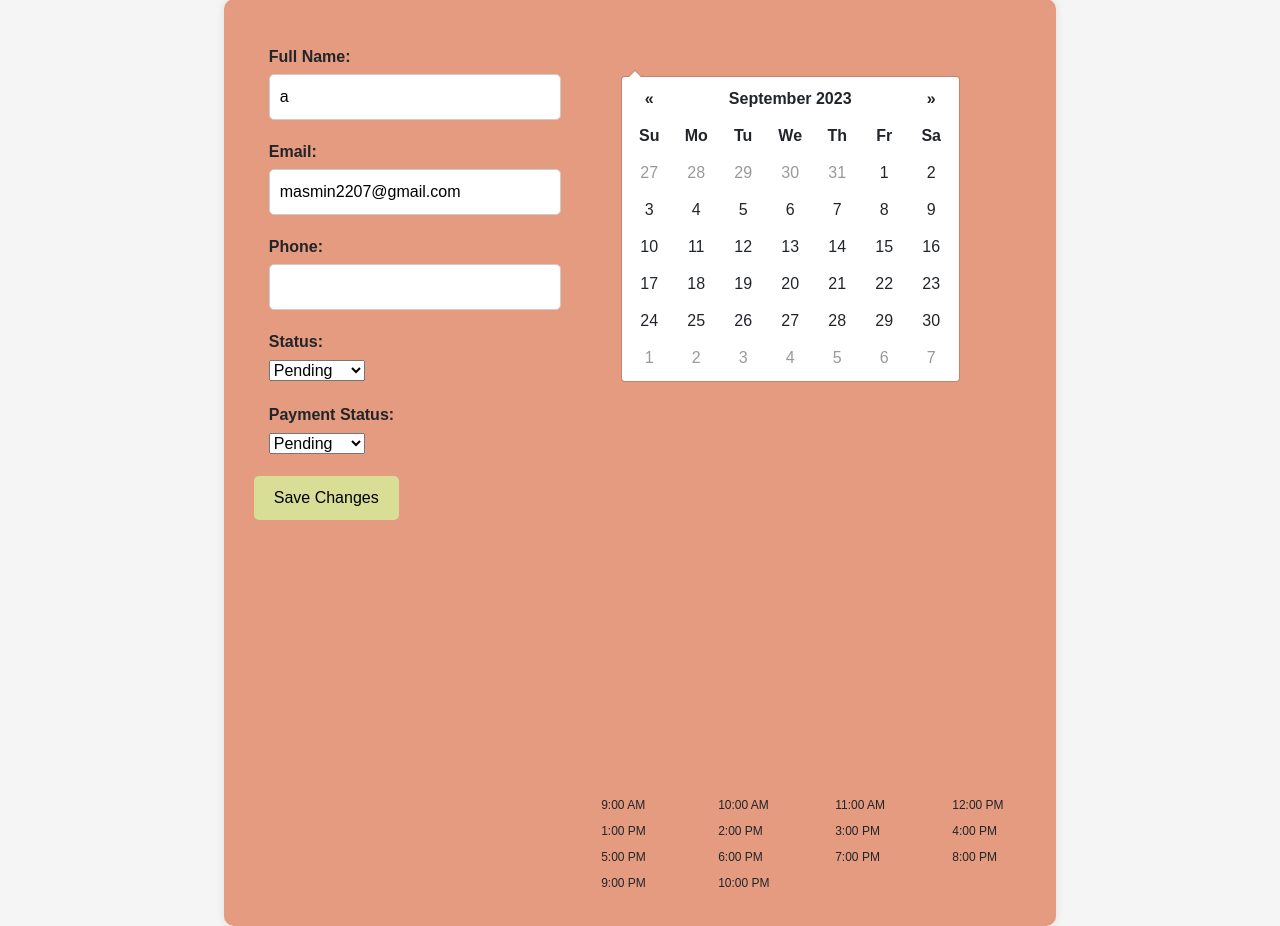
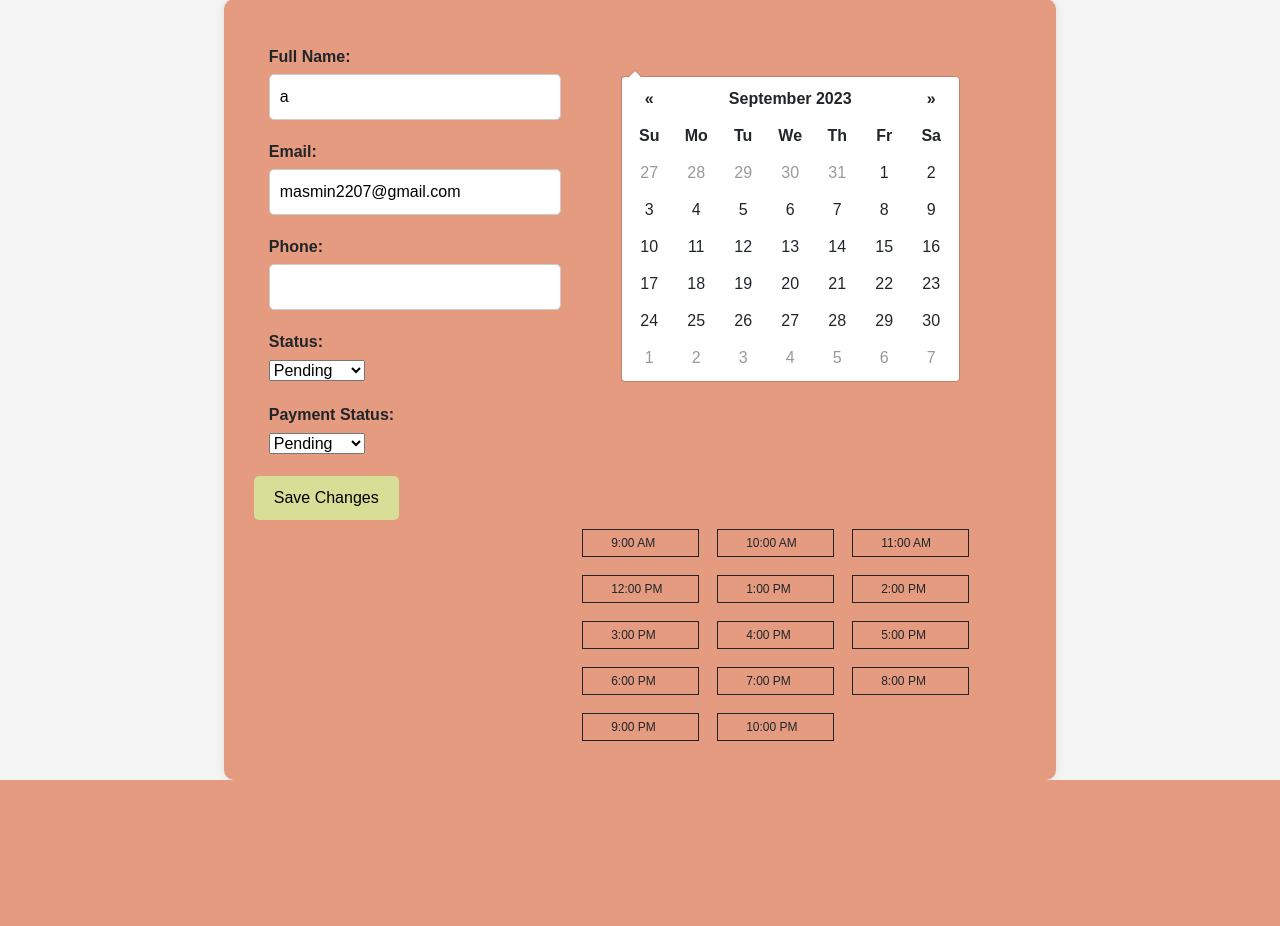
Before and after one commit to MariaHabib2207/LifeCoaching, a Flask app: page /edit_appointment/1 in a window 1280 px wide. Shown: the part 139-1065 px from the top of the page. After the commit the page ends 919 px from the top, so only its background shows below. Run offline with Flask 3, Linux system fonts and the light colour scheme; some libraries are stand-ins or nearby versions.

Commit message:
slots issue

```diff
--- a/templates/edit_appointment.html
+++ b/templates/edit_appointment.html
@@ -214,61 +214,61 @@
                         </div>
                         <div class="row">
                             <div class="col-md-7 offset-5">
-                                <div class="time-slots" style="margin-top: 17pc;">
+                                <div class="time-slots">
                                     <div class="row">
-                                      <div class="col-sm-3 time-slot">
+                                      <div class="col-sm-3 time-slot time-block">
                                         <input type="hidden" value="9:00 AM">
                                         <p>9:00 AM</p>
                                       </div>
-                                      <div class="col-sm-3 time-slot">
+                                      <div class="col-sm-3 time-slot time-block">
                                         <input type="hidden" value="10:00 AM">
                                         <p>10:00 AM</p>
                                       </div>
-                                      <div class="col-sm-3 time-slot">
+                                      <div class="col-sm-3 time-slot time-block">
                                         <input type="hidden" value="11:00 AM">
                                         <p>11:00 AM</p>
                                       </div>
-                                      <div class="col-sm-3 time-slot">
+                                      <div class="col-sm-3 time-slot time-block">
                                         <input type="hidden" value="12:00 AM">
                                         <p>12:00 PM</p>
                                       </div>
-                                      <div class="col-sm-3 time-slot">
+                                      <div class="col-sm-3 time-slot time-block">
                                         <input type="hidden" value="1:00 AM">
                                         <p>1:00 PM</p>
                                       </div>
-                                      <div class="col-sm-3 time-slot">
+                                      <div class="col-sm-3 time-slot time-block">
                                         <input type="hidden" value="2:00 AM">
                                         <p>2:00 PM</p>
                                       </div>
-                                      <div class="col-sm-3 time-slot">
+                                      <div class="col-sm-3 time-slot time-block">
                                         <input type="hidden" value="3:00 AM">
                                         <p>3:00 PM</p>
                                       </div>
-                                      <div class="col-sm-3 time-slot">
+                                      <div class="col-sm-3 time-slot time-block">
                                         <input type="hidden" value="4:00 AM">
                                         <p>4:00 PM</p>
                                       </div>
-                                      <div class="col-sm-3 time-slot">
+                                      <div class="col-sm-3 time-slot time-block">
                                         <input type="hidden" value="5:00 AM">
                                         <p>5:00 PM</p>
                                       </div>
-                                      <div class="col-sm-3 time-slot">
+                                      <div class="col-sm-3 time-slot time-block">
                                         <input type="hidden" value="6:00 AM">
                                         <p>6:00 PM</p>
                                       </div>
-                                      <div class="col-sm-3 time-slot">
+                                      <div class="col-sm-3 time-slot time-block">
                                         <input type="hidden" value="7:00 AM">
                                         <p>7:00 PM</p>
                                       </div>
-                                      <div class="col-sm-3 time-slot">
+                                      <div class="col-sm-3 time-slot time-block">
                                         <input type="hidden" value="8:00 AM">
                                         <p>8:00 PM</p>
                                       </div>
-                                      <div class="col-sm-3 time-slot">
+                                      <div class="col-sm-3 time-slot time-block">
                                         <input type="hidden" value="9:00 AM">
                                         <p>9:00 PM</p>
                                       </div>
-                                      <div class="col-sm-3 time-slot">
+                                      <div class="col-sm-3 time-slot time-block">
                                         <input type="hidden" value="10:00 AM">
                                         <p>10:00 PM</p>
                                       </div>
```
Also changed, not shown: templates/index.html (+14 -14 lines), instance/appointments.db.
